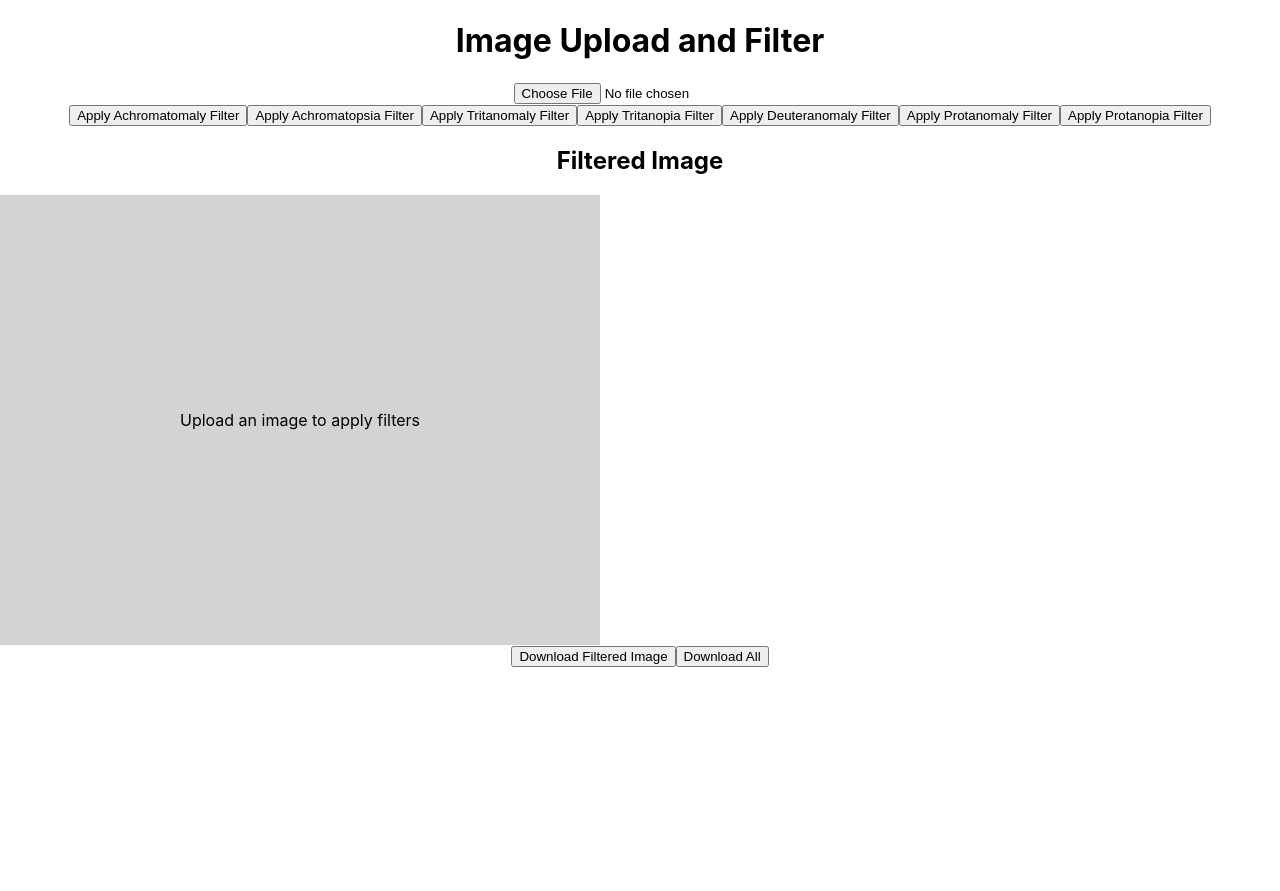
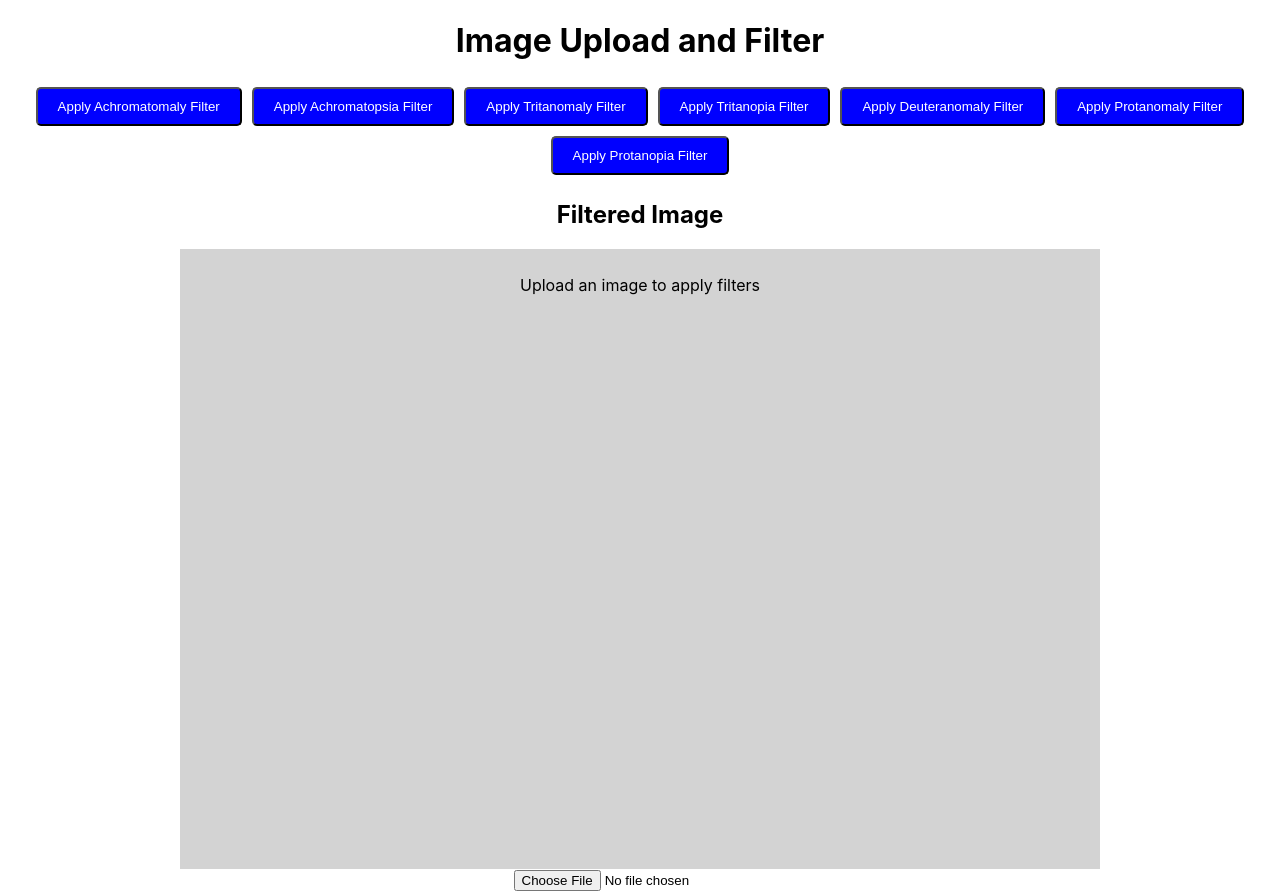
Before and after one commit to Produkt15/Kroma, a React (Create React App) app: page / in a window 1280 px wide. Before the commit the page ends 800 px from the top, so only its background shows below. Built offline with nearby package versions, Linux system fonts and the light colour scheme.

Commit message:
more change

```diff
--- a/src/App.css
+++ b/src/App.css
@@ -36,3 +36,18 @@
     transform: rotate(360deg);
   }
 }
+
+/* App.css */
+.button {
+  background-color: #0074d9; /* Change the color to your preference */
+  color: white;
+  padding: 10px 20px;
+  border: none;
+  border-radius: 5px;
+  margin: 5px;
+  cursor: pointer;
+}
+
+.button:hover {
+  background-color: #0056b3; /* Change the color on hover */
+}
--- a/src/App.js
+++ b/src/App.js
@@ -7,12 +7,13 @@ import FilteredImage from './components/FilteredImage';
 
 function App() {
   const [selectedImage, setSelectedImage] = useState(null);
+  const [hasImage, setHasImage] = useState(false);
 
   return (
     <div className="App">
       <h1>Image Upload and Filter</h1>
-      <ImageUpload onImageSelect={setSelectedImage} />
-      <FilteredImage originalImage={selectedImage} />
+      <FilteredImage originalImage={selectedImage} hasImage={hasImage} setHasImage={setHasImage} setOriginalImage={setSelectedImage} />
+      {!(hasImage) && <ImageUpload onImageSelect={setSelectedImage} setHasImage={setHasImage} /> }
     </div>
   );
 }
--- a/src/components/FilteredImage.js
+++ b/src/components/FilteredImage.js
@@ -93,7 +93,7 @@ const applyFilterToCtx = async (ctx, filter) => {
 const colorBlindnes = ['achromatomaly', 'achromatopsia', 'tritanomaly', 'tritanopia',
                        'deuteranomaly', 'protanomaly', 'protanopia']
 
-const FilteredImage = ({ originalImage }) => {
+const FilteredImage = ({ originalImage, hasImage, setHasImage, setOriginalImage }) => {
   const [filteredImage, setFilteredImage] = useState(null);
   const canvasRef = useRef(null);
 
@@ -119,6 +119,12 @@ const FilteredImage = ({ originalImage }) => {
       const filteredDataUrl = canvas.toDataURL();
       setFilteredImage(filteredDataUrl);
     };
+  };
+
+  const Reset = () => {
+    setOriginalImage(null);
+    setFilteredImage(null);
+    setHasImage(false);
   };
 
   const downloadFilteredImage = () => {
@@ -173,17 +179,17 @@ const FilteredImage = ({ originalImage }) => {
       <canvas ref={canvasRef} style={{ display: 'none' }} />
 
       <div>
-        <button onClick={() => applyFilter(colorBlindnes[0])}>Apply Achromatomaly Filter</button>
-        <button onClick={() => applyFilter(colorBlindnes[1])}>Apply Achromatopsia Filter</button>
-        <button onClick={() => applyFilter(colorBlindnes[2])}>Apply Tritanomaly Filter</button>
-        <button onClick={() => applyFilter(colorBlindnes[3])}>Apply Tritanopia Filter</button>
-        <button onClick={() => applyFilter(colorBlindnes[4])}>Apply Deuteranomaly Filter</button>
-        <button onClick={() => applyFilter(colorBlindnes[5])}>Apply Protanomaly Filter</button>
-        <button onClick={() => applyFilter(colorBlindnes[6])}>Apply Protanopia Filter</button>
+        <button style={filterButtonStyle} onClick={() => applyFilter(colorBlindnes[0])}>Apply Achromatomaly Filter</button>
+        <button style={filterButtonStyle} onClick={() => applyFilter(colorBlindnes[1])}>Apply Achromatopsia Filter</button>
+        <button style={filterButtonStyle} onClick={() => applyFilter(colorBlindnes[2])}>Apply Tritanomaly Filter</button>
+        <button style={filterButtonStyle} onClick={() => applyFilter(colorBlindnes[3])}>Apply Tritanopia Filter</button>
+        <button style={filterButtonStyle} onClick={() => applyFilter(colorBlindnes[4])}>Apply Deuteranomaly Filter</button>
+        <button style={filterButtonStyle} onClick={() => applyFilter(colorBlindnes[5])}>Apply Protanomaly Filter</button>
+        <button style={filterButtonStyle} onClick={() => applyFilter(colorBlindnes[6])}>Apply Protanopia Filter</button>
       </div>
-      <div>
+      <div style={{ display: 'flex', flexDirection: 'column', alignItems: 'center'}}>
         <h2>Filtered Image</h2>
-        <div style={{ width: '600px', height: '450px', backgroundColor: 'lightgrey', display: 'flex', justifyContent: 'center', alignItems: 'center' }}>
+        <div style={{ width: '900px', height: '600px', backgroundColor: 'lightgrey', display: 'flex', flexDirection: 'column', justifyContent: 'space-between', alignItems: 'center', padding: '10px' }}>
         {filteredImage ? (
           <img
             src={filteredImage}
@@ -193,14 +199,24 @@ const FilteredImage = ({ originalImage }) => {
         ) : (
           <p>Upload an image to apply filters</p>
         )}
-      </div>
+        </div>
       </div>
       <div>
-        <button onClick={downloadFilteredImage}>Download Filtered Image</button>
-        <button onClick={downloadAll}>Download All</button>
+        {hasImage && <button className="button"  onClick={downloadFilteredImage}>Download Filtered Image</button>}
+        {hasImage && <button className="button"  onClick={downloadAll}>Download All</button>}
+        {hasImage && <button className="button"  onClick={Reset}>Reset</button>}
       </div>
     </div>
   );
 };
 
+const filterButtonStyle = {
+  backgroundColor: 'blue', // Change to your preferred background color
+  color: 'white', // Change to your preferred text color
+  padding: '10px 20px', // Adjust padding as needed
+  borderRadius: '5px', // Add rounded corners
+  margin: '5px', // Add margin between buttons
+  cursor: 'pointer', // Show pointer cursor on hover
+};
+
 export default FilteredImage;
--- a/src/components/ImageUpload.js
+++ b/src/components/ImageUpload.js
@@ -2,7 +2,7 @@
 
 import React from 'react';
 
-const ImageUpload = ({ onImageSelect }) => {
+const ImageUpload = ({ onImageSelect, setHasImage }) => {
   const handleImageUpload = (e) => {
     const file = e.target.files[0];
 
@@ -11,6 +11,7 @@ const ImageUpload = ({ onImageSelect }) => {
 
       reader.onload = (e) => {
         onImageSelect(e.target.result); // Pass the selected image data back to the parent
+        setHasImage(true);
       };
 
       reader.readAsDataURL(file);
```
